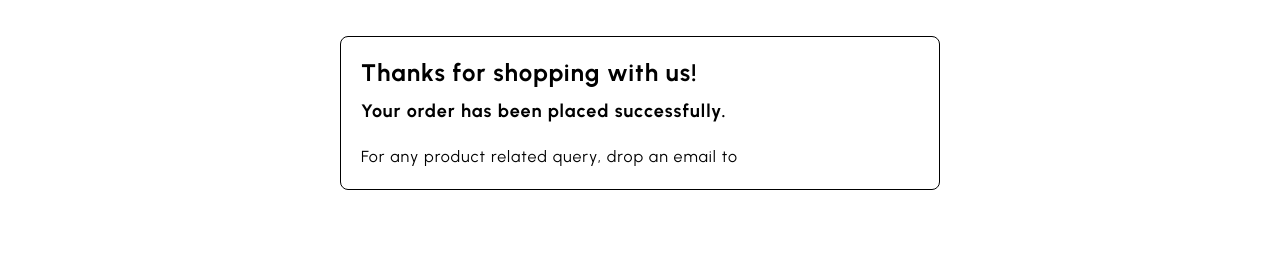
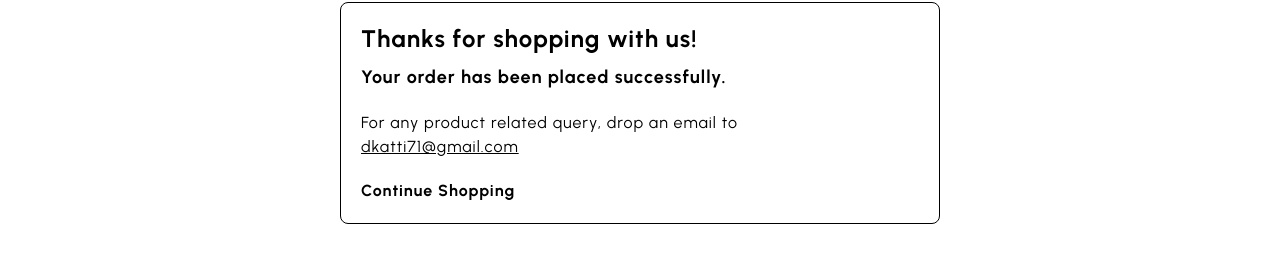
Before and after one commit to Prem-Kt-2522/trinty_frontend, a Next.js app: page /success in a window 1280 px wide. Shown: the part 292-545 px from the top of the page. Built offline with nearby package versions, Linux system fonts and the light colour scheme; no server answers.

Commit message:
Update success.js

```diff
--- a/pages/success.js
+++ b/pages/success.js
@@ -16,9 +16,11 @@ const Success = () => {
                     <div className="text-base mt-5">
                         For any product related query, drop an email to
                     </div>
+                    <div className="underline">dkatti71@gmail.com</div>
 
-
-
+                    <Link href="/" className="font-bold mt-5">
+                        Continue Shopping
+                    </Link>
                 </div>
             </Wrapper>
         </div>
```
